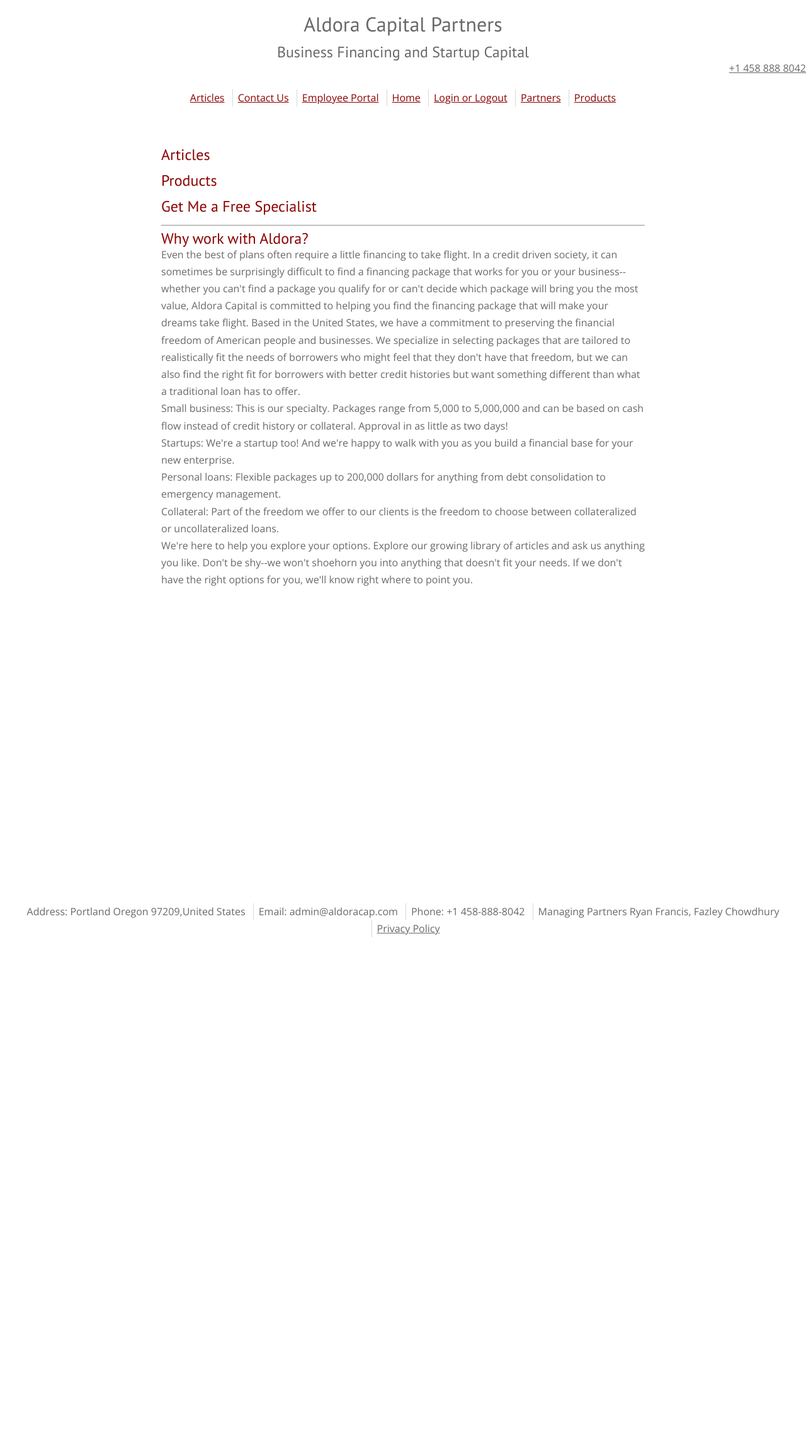
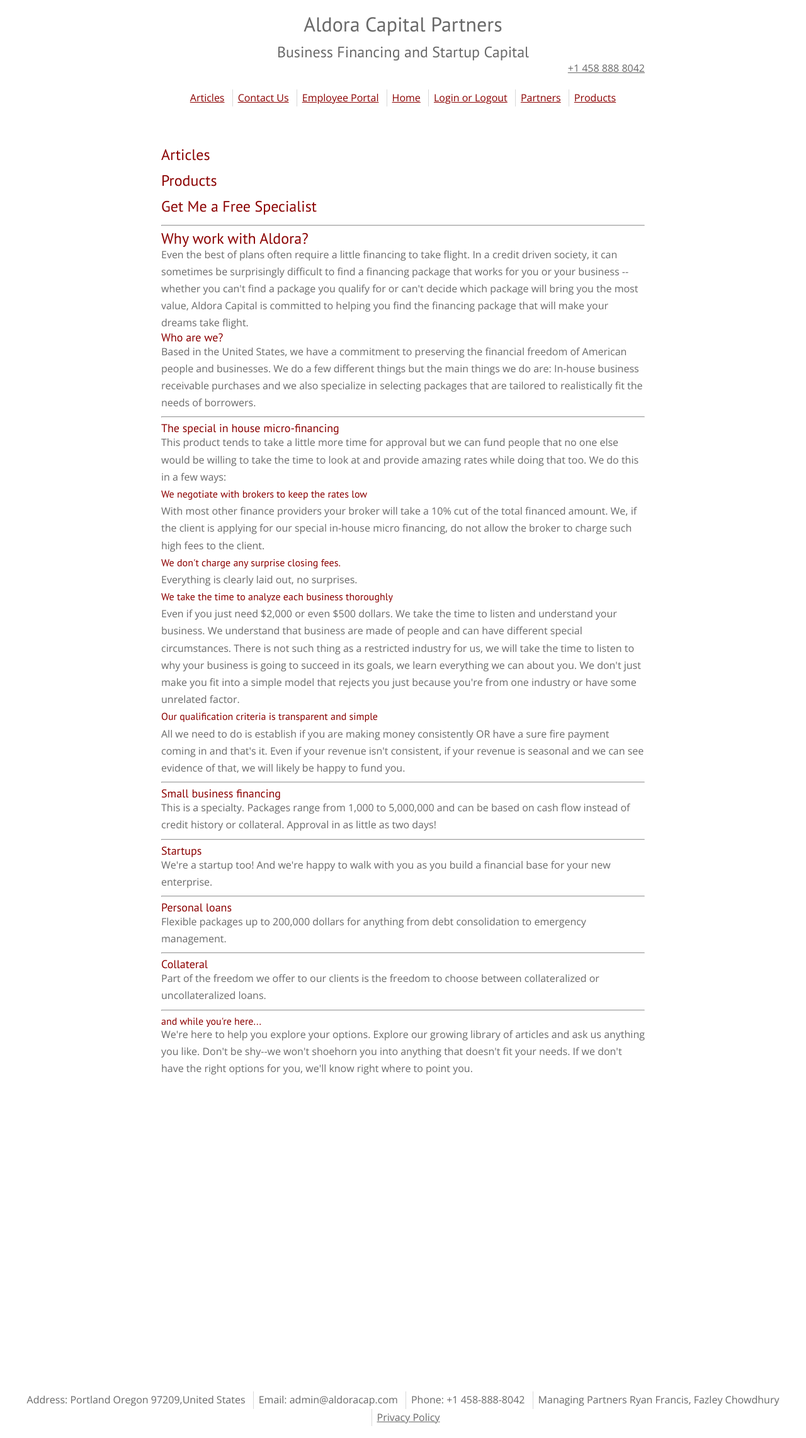
Before and after one commit to zaochamb/Wobsite, a Flask app: page / in a window 1280 px wide. Shown: the whole page at 63% size. Before the commit the page ends 1488 px from the top, so only its background shows below. Run offline with Flask 2, Linux system fonts and the light colour scheme.

Commit message:
home site copy

```diff
--- a/static/positions_001.css
+++ b/static/positions_001.css
@@ -5,10 +5,16 @@
     margin-right:3%;
 }
 
+
 @media (min-width: 25cm) {
     #content {
     margin-left:20%;
     margin-right:20%;
+    }
+
+    header a{
+        margin-right: 20%;
+
     }
 }
 
--- a/templates/home.html
+++ b/templates/home.html
@@ -14,24 +14,87 @@
 
     <article>
         <h2> Why work with Aldora? </h2>
-<p>Even the best of plans often require a little financing to take flight. In a credit driven society, it can sometimes be surprisingly difficult to find a financing package that works for you or your business--whether you can't find a package you qualify for or can't decide which package will bring you the most value, Aldora Capital is committed to helping you find the financing package that will make your dreams take flight.
+        <p>Even the best of plans often require a little financing to take flight.
+            In a credit driven society, it can sometimes be surprisingly difficult to find a financing package that
+            works for you or your business
+            --whether you can't find a package you qualify for or can't decide which package will bring you the most
+            value,
+            Aldora Capital is committed to helping you find the financing package that will make your dreams take
+            flight.
+        <h3> Who are we?</h3>
+        <p>
+            Based in the United States, we have a commitment to preserving the financial freedom of American people and
+            businesses. We do a few different things but the main things we do are: In-house business receivable
+            purchases and we also
+            specialize in selecting packages that are tailored to realistically fit the needs of borrowers.
+        </p>
+        <hr>
 
-Based in the United States, we have a commitment to preserving the financial freedom of American people and businesses. We specialize in selecting packages that are tailored to realistically fit the needs of borrowers who might feel that they don't have that freedom, but we can also find the right fit for borrowers with better credit histories but want something different than what a traditional loan has to offer.</p>
+            <h3>The special in house micro-financing</h3>
+            <p>
+            This product tends to take a little more time for approval but we can fund people that no one else would be willing to
+            take the time to look at and provide amazing rates while doing that too.
+            We do this in a few ways:
+            </p>
+            <ul>
+                <li><h4>We negotiate with brokers to keep the rates low</h4>
+                    With most other finance providers your broker will take a 10% cut of the total financed amount.
+                    We, if the client is applying for our special in-house micro financing, do not allow the broker to
+                    charge such high fees to the client.
+                </li>
+                <li><h4> We don't charge any surprise closing fees.</h4>
+                    Everything is clearly laid out, no surprises.
+                </li>
+                <li><h4>
+                    We take the time to analyze each business thoroughly
+                </h4>
+                    Even if you just need $2,000 or even $500 dollars. We take the time to listen and understand your
+                    business. We understand that business are made of people and can have different special
+                    circumstances.
+                    There is not such thing as a restricted industry for us, we will take the time to listen to why your
+                    business is going to succeed in its goals,
+                    we learn everything we can about you. We don't just make you fit into a simple model that rejects
+                    you just because you're from one industry or have some unrelated factor.
+                </li>
+                <li><h4>Our qualification criteria is transparent and simple</h4>
+                    All we need to do is establish if you are making money consistently OR have a sure fire payment coming in and that's it.
+                    Even if your revenue isn't consistent, if your revenue is seasonal and we can see evidence of that, we will likely be happy to fund you.
+                </li>
+            </ul>
 
+
+        <hr>
+        <h3>Small business financing</h3>
         <p>
-Small business: This is our specialty. Packages range from 5,000 to 5,000,000 and can be based on cash flow instead of credit history or collateral.  Approval in as little as two days!
-<br>
-
-Startups: We're a startup too! And we're happy to walk with you as you build a financial base for your new enterprise.
-<br>
-
-Personal loans: Flexible packages up to 200,000 dollars for anything from debt consolidation to emergency management.
-<br>
-
-Collateral: Part of the freedom we offer to our clients is the freedom to choose between collateralized or uncollateralized loans.
-<br>
-
-We're here to help you explore your options. Explore our growing library of articles and ask us anything you like. Don't be shy--we won't shoehorn you into anything that doesn't fit your needs. If we don't have the right options for you, we'll know right where to point you.
+            This is a specialty. Packages range from 1,000 to 5,000,000 and can be based on cash flow instead of
+            credit history or collateral. Approval in as little as two days!
+        </p>
+        <hr>
+        <h3>
+            Startups</h3>
+        <p>We're a startup too! And we're happy to walk with you as you build a financial base for your new enterprise.
+        </p>
+        <hr>
+        <h3>
+            Personal loans
+        </h3>
+        <p>
+            Flexible packages up to 200,000 dollars for anything from debt consolidation to emergency management.
+        </p>
+        <hr>
+        <h3>
+            Collateral
+        </h3>
+        <p>
+            Part of the freedom we offer to our clients is the freedom to choose between collateralized or
+            uncollateralized loans.
+        </p>
+        <hr>
+        <h4> and while you're here... </h4>
+        <p>
+            We're here to help you explore your options. Explore our growing library of articles and ask us anything you
+            like. Don't be shy--we won't shoehorn you into anything that doesn't fit your needs. If we don't have the
+            right options for you, we'll know right where to point you.
         </p>
 
     </article>
```
Lines whose indentation alone changed are shown as unchanged.
